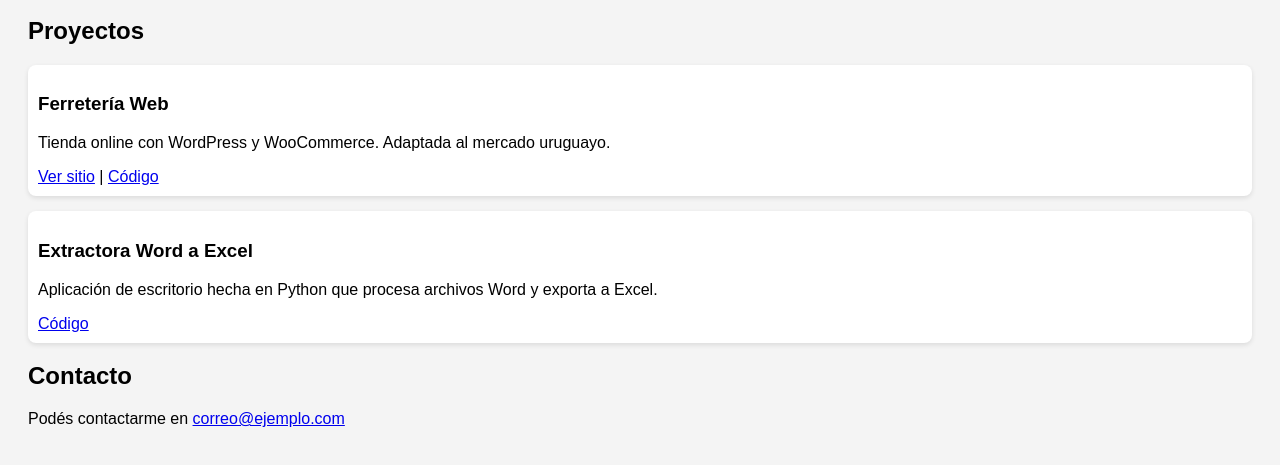
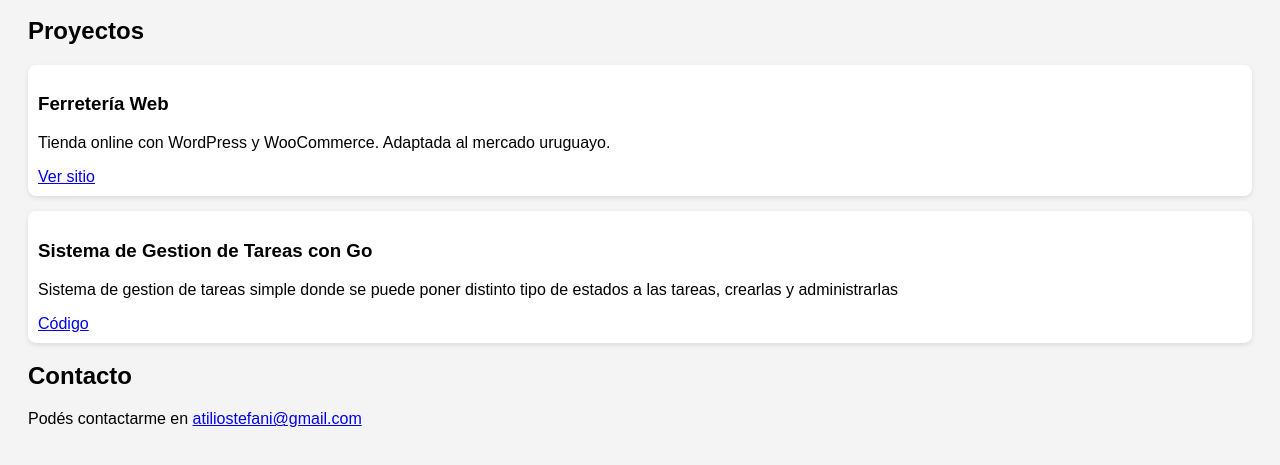
Before and after one commit to atilio70/Portafolio, a plain HTML site: page index.html in a window 1280 px wide. Shown: the part 129-594 px from the top of the page. Drawn offline with Linux system fonts and the light colour scheme.

Commit message:
Update index.html
I'm correcting error's on the creation for copy code.

```diff
--- a/index.html
+++ b/index.html
@@ -18,16 +18,16 @@
   <div class="proyecto">
     <h3>Ferretería Web</h3>
     <p>Tienda online con WordPress y WooCommerce. Adaptada al mercado uruguayo.</p>
-    <a href="https://tusitio.com">Ver sitio</a> | <a href="https://github.com/usuario/ferreteria">Código</a>
+    <a href="https://barbosatools.com">Ver sitio</a>
   </div>
 
   <div class="proyecto">
-    <h3>Extractora Word a Excel</h3>
-    <p>Aplicación de escritorio hecha en Python que procesa archivos Word y exporta a Excel.</p>
-    <a href="https://github.com/usuario/extractora">Código</a>
+    <h3>Sistema de Gestion de Tareas con Go</h3>
+    <p>Sistema de gestion de tareas simple donde se puede poner distinto tipo de estados a las tareas, crearlas y administrarlas</p>
+    <a href="https://github.com/atilio70/gestionDeTareas">Código</a>
   </div>
 
   <h2>Contacto</h2>
-  <p>Podés contactarme en <a href="mailto:correo@ejemplo.com">correo@ejemplo.com</a></p>
+  <p>Podés contactarme en <a href="atiliostefani@gmail.com">atiliostefani@gmail.com</a></p>
 </body>
 </html>
```
